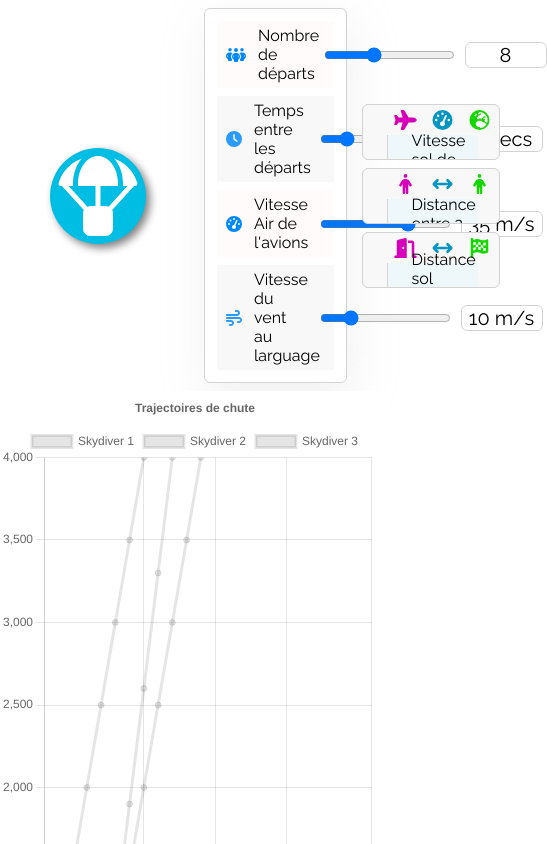
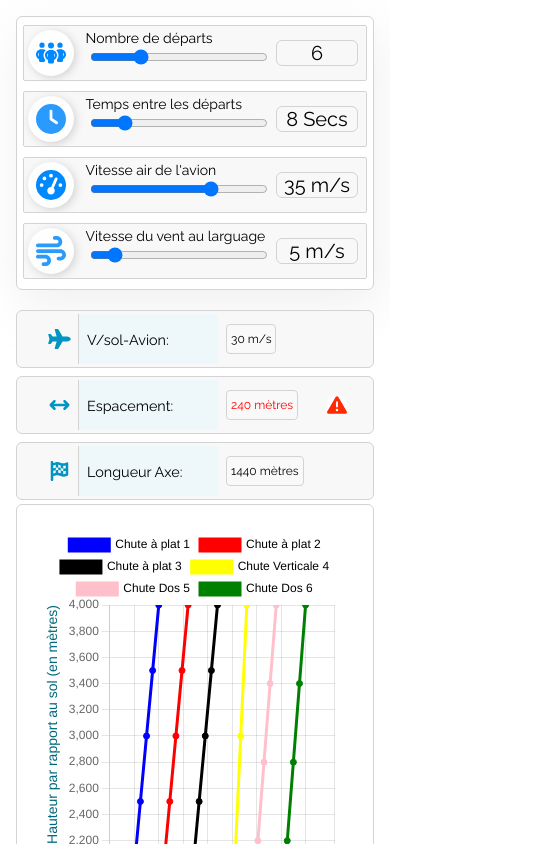
Before and after one commit to ClementBenezech/drop-simulator, a React (Create React App) app in the folder my-app/: page / in a window 390 px wide. Shown: the top 844 px of the page, 547 px wide, since content can reach past the window. Built offline with nearby package versions, Linux system fonts and the light colour scheme.

Commit message:
AUtomatically generated random skydiver types when changing number of exits. Added part of a mobile layout

```diff
--- a/my-app/package.json
+++ b/my-app/package.json
@@ -16,6 +16,7 @@
     "@types/react-dom": "^18.0.6",
     "chart.js": "^3.9.1",
     "faker": "^6.6.6",
+    "randomcolor": "^0.6.2",
     "react": "^18.2.0",
     "react-chartjs-2": "^4.3.1",
     "react-dom": "^18.2.0",
--- a/my-app/src/App.tsx
+++ b/my-app/src/App.tsx
@@ -1,10 +1,11 @@
-import React, { useState } from 'react';
+import React, { useCallback, useEffect, useState } from 'react';
 
 
 import { Header } from './components/Header/Header';
 import './App.css';
 import styled from "styled-components";
 import MainContent from './components/MainContent';
+import { devices } from './utils/sizes';
 
 export type Position = {
   id: string;
@@ -12,8 +13,9 @@ export type Position = {
   verticalSpeed: number;
 }
 
-export type SkydiverVerticalSpeed = {
+export type SkydiverSpeedParameters = {
   verticalSpeed: number;
+  name: string;
 }
 
 export type WindGradient = {
@@ -28,7 +30,7 @@ export type GlobalContext = {
     timeBetweenDrops: number;
     planeAirSpeedUponExit: number,
     frontWindVectorUponExit: number,
-    skydiversParameters: SkydiverVerticalSpeed[];
+    skydiversParameters: SkydiverSpeedParameters[];
     windGradientCollection: WindGradient[];
   },
   setProperties: {
@@ -42,23 +44,23 @@ export type GlobalContext = {
 
 }
 
+export const defaultSkydiversParameters: SkydiverSpeedParameters[] =
+  [
+    {
+      verticalSpeed: 50,
+      name: "Chute à plat",
+    },
+
+  ]
+
+
 export const defaultGlobalContext: GlobalContext = {
   getProperties: {
-    dropsByRun: 8,
+    dropsByRun: 6,
     timeBetweenDrops: 8,
     planeAirSpeedUponExit: 35,
-    frontWindVectorUponExit: 10,
-    skydiversParameters: [
-      {
-        verticalSpeed: 50,
-      },
-      {
-        verticalSpeed: 80,
-      },
-      {
-        verticalSpeed: 50,
-      },
-    ],
+    frontWindVectorUponExit: 0,
+    skydiversParameters: defaultSkydiversParameters,
     windGradientCollection: [
       {
         speed: 15, /* In m/s */
@@ -79,40 +81,69 @@ export const defaultGlobalContext: GlobalContext = {
 export const AppGlobalContext = React.createContext<GlobalContext>(defaultGlobalContext);
 
 export const AppContainer = styled.div`
-
+  display: flex;
+  flex-wrap: wrap;
+  justify-content: center;
+  padding: 16px;
+  box-sizing: border-box;
+  width: 100vw;
+  @media ${devices.mobile} {
+    flex-direction: column;
+  }
 `
-
+export type JumperType = {
+  verticalSpeed: number;
+  name: string;
+}
 
 
 function App() {
 
+  const jumperTypes: JumperType[] = [{
+    verticalSpeed: 100,
+    name: "Chute Verticale",
+  },
+  {
+    verticalSpeed: 50,
+    name: "Chute à plat",
+  },
+  {
+    verticalSpeed: 60,
+    name: "Chute Dos",
+  },
+  ]
+
+  const [dropsByRun, setDropsByRun] = useState<number>(6);
+
+  const getSkydiversParameters = useCallback(() => {
+    const skydiversParameters = []
+    for (let nbOfSkydivers = dropsByRun; nbOfSkydivers > 0; nbOfSkydivers--) {
+      skydiversParameters.push(
+        jumperTypes[Math.floor(Math.random() * 3)])
+    }
+    console.log(skydiversParameters)
+    return skydiversParameters;
+  }, [dropsByRun])
 
 
-  const [dropsByRun, setDropsByRun] = useState<number>(8);
   const [timeBetweenDrops, setTimeBetweenDrops] = useState<number>(8);
   const [planeAirSpeedUponExit, setPlaneAirSpeedUponExit] = useState<number>(35);
-  const [frontWindVectorUponExit, setFrontWindVectorUponExit] = useState<number>(10);
-  const [skydiversParameters, setSkydiversParameters] = useState<SkydiverVerticalSpeed[]>([
-    {
-      verticalSpeed: 50,
-    },
-    {
-      verticalSpeed: 70,
-    },
-    {
-      verticalSpeed: 50,
-    },
-  ]);
+  const [frontWindVectorUponExit, setFrontWindVectorUponExit] = useState<number>(5);
+  const [skydiversParameters, setSkydiversParameters] = useState<SkydiverSpeedParameters[]>(getSkydiversParameters());
   const [windGradientCollection, setWindGradientCollection] = useState<WindGradient[]>([{
     speed: 15, /* In m/s */
     startingAt: 4000,
     endingAt: 1000,
-  }]);
+  }],);
 
   console.log("Skydiver Data should be here")
 
+  useEffect(() => {
+    setSkydiversParameters(getSkydiversParameters())
+  }, [dropsByRun, getSkydiversParameters],)
+
   return (
-    <AppContainer className="App">
+    <AppContainer>
       <AppGlobalContext.Provider value={{ getProperties: { dropsByRun, timeBetweenDrops, skydiversParameters, windGradientCollection, planeAirSpeedUponExit, frontWindVectorUponExit }, setProperties: { setDropsByRun, setTimeBetweenDrops, setSkydiversParameters, setWindGradientCollection, setPlaneAirSpeedUponExit, setFrontWindVectorUponExit } }}>
         <Header />
         <MainContent />
--- a/my-app/src/components/Header/Header.style.tsx
+++ b/my-app/src/components/Header/Header.style.tsx
@@ -1,5 +1,6 @@
 import { FontAwesomeIcon } from "@fortawesome/react-fontawesome"
 import styled from "styled-components"
+import { devices } from "../../utils/sizes"
 
 export const StyledLogo = styled(FontAwesomeIcon)`
 width: 80px;
@@ -12,15 +13,22 @@ color:white;
 box-shadow: 4px 4px 8px grey;
 margin-left: 50px;
 margin-right: 50px;
+@media ${devices.mobile} {
+    display: none;
+  }
+
 `
 
 export const HeaderContainer = styled.div`
-  width: 100vw;
+  width: 100%;
   height: max-content;
   background: transparent;
   display: flex;
   align-items:center;
   font-family:"Raleway";
+  @media ${devices.mobile} {
+    flex-wrap: wrap;
+  }
 `
 
 export const InputsContainer = styled.div`
@@ -35,16 +43,34 @@ export const InputsContainer = styled.div`
     margin: 8px;
     border-radius: 6px;
     box-shadow: 4px 16px 46px #c7c7c746;
+    @media ${devices.mobile} {
+    width: 100%;
+    box-sizing: border-box;
+    overflow: hidden;
+    margin: 0;
+    padding: 4px 6px;
+    margin-bottom: 16px;
+  }
 `
 
 export const ComputedDataContainer = styled.div`
+
     display: flex;
     justify-content: space-evenly;
-    width: 65%;
+    width: 30%;
     align-items:center;
     color: black;
     height: 100%;
     flex-wrap: wrap;
+
+    @media ${devices.mobile} {
+    width: 100%;
+    box-sizing: border-box;
+    overflow: hidden;
+    margin: 0;
+    padding: 0;
+
+  }
 `
 
 
@@ -55,12 +81,21 @@ export const StyledKeyInfoLabel = styled.div`
     justify-content: flex-start;
     background: #b6efff27;
     border-left:1px solid lightgrey;;
-    width: 45%;
+    min-width: 180px;
     height: 50px;
-    font-size: 16px;
+    font-size: 0.9rem;
     padding: 0 24px;
     margin-left: 24px;
     text-align:left;
+    @media ${devices.mobile} {
+    width: 30%;
+    min-width: 140px;
+    box-sizing: border-box;
+    overflow: hidden;
+    margin: 0;
+    padding: 0 8px;
+
+  }
 
 `
 
@@ -78,26 +113,28 @@ export const StyledKeyInfoValue = styled.div`
     font-size: 12px;
 `
 
+export const StyledKeyValueLabelContainer = styled.div`
+    display:flex;
+    flex-wrap: wrap;
+    width: 70%;
+    align-items: center;
+ `
+
+
 export const StyledKeyInfoIcon = styled(FontAwesomeIcon)`
 display: flex;
 width: fill-available;
 align-items: center;
-    justify-content: space-between;
+justify-content: center;
 background: #f8f8f8;
 border: 1px solid transparent;
 border-radius: 2px;
 margin: 4px 0;
-
 width: 35px;
 color: #0095c3;
 font-size: 20px;
-    &:nth-child(1) {
-        color: #d700ba;
-        margin-left: 24px;
-    }
-    &:nth-child(3) {
-        color: #15d700;
-    }
+margin-left: 24px
+
 `
 
 export const StyledAlertIcon = styled(FontAwesomeIcon)`
@@ -117,7 +154,7 @@ export const StyledAlertIcon = styled(FontAwesomeIcon)`
 
 export const StyledOkIcon = styled(FontAwesomeIcon)`
 display: flex;
-    width: fill-available;
+width: fill - available;
 align-items: center;
 justify-content: space-between;
 background: #f8f8f8;
@@ -140,7 +177,11 @@ export const StyledKeyInfoContainer = styled.div`
 overflow: hidden;
 border-radius: 6px;
 margin: 4px 0;
-    height: 54px;
+height: 56px;
 width: 90%;
+@media ${devices.mobile} {
+    width: 100%;
+    flex-wrap: nowrap;
+}
 
 `
--- a/my-app/src/components/Header/Header.tsx
+++ b/my-app/src/components/Header/Header.tsx
@@ -21,31 +21,27 @@ export const Header = () => {
 
             <InputWithLabel min={1} max={20} unit="" icon={faPeopleGroup} label="Nombre de départs" value={AppContext.getProperties.dropsByRun} onChange={AppContext.setProperties.setDropsByRun} />
             <InputWithLabel min={0} max={50} unit="Secs" icon={faClockFour} label="Temps entre les départs" value={AppContext.getProperties.timeBetweenDrops} onChange={AppContext.setProperties.setTimeBetweenDrops} />
-            <InputWithLabel min={0} max={50} unit="m/s" icon={faGaugeHigh} label="Vitesse Air de l'avions" value={AppContext.getProperties.planeAirSpeedUponExit} onChange={AppContext.setProperties.setPlaneAirSpeedUponExit} />
+            <InputWithLabel min={0} max={50} unit="m/s" icon={faGaugeHigh} label="Vitesse air de l'avion" value={AppContext.getProperties.planeAirSpeedUponExit} onChange={AppContext.setProperties.setPlaneAirSpeedUponExit} />
             <InputWithLabel min={0} max={50} unit="m/s" icon={faWind} label="Vitesse du vent au larguage" value={AppContext.getProperties.frontWindVectorUponExit} onChange={AppContext.setProperties.setFrontWindVectorUponExit} />
 
         </S.InputsContainer>
         <S.ComputedDataContainer>
             <S.StyledKeyInfoContainer>
                 <S.StyledKeyInfoIcon icon={faPlane} />
-                <S.StyledKeyInfoIcon icon={faGaugeHigh} />
-                <S.StyledKeyInfoIcon icon={faEarthEurope} />
-                <div style={{ display: "flex", flexWrap: "wrap", width: "70%", alignItems: "center" }}>
-                    <S.StyledKeyInfoLabel>{`Vitesse sol de l'avion: `}</S.StyledKeyInfoLabel>
+                <S.StyledKeyValueLabelContainer>
+                    <S.StyledKeyInfoLabel>{`V/sol-Avion: `}</S.StyledKeyInfoLabel>
                     <S.StyledKeyInfoValue>{`${groundSpeedDuringDrop} m/s`}</S.StyledKeyInfoValue>
-                </div>
+                </S.StyledKeyValueLabelContainer>
             </S.StyledKeyInfoContainer>
             <S.StyledKeyInfoContainer>
-                <S.StyledKeyInfoIcon icon={faPerson} />
                 <S.StyledKeyInfoIcon icon={faArrowsLeftRight} />
-                <S.StyledKeyInfoIcon icon={faPerson} />
-                <div style={{ display: "flex", flexWrap: "wrap", width: "70%", alignItems: "center" }}>
-                    <S.StyledKeyInfoLabel>{`Distance entre 2 départs:`}</S.StyledKeyInfoLabel>
+                <S.StyledKeyValueLabelContainer>
+                    <S.StyledKeyInfoLabel>{`Espacement:`}</S.StyledKeyInfoLabel>
                     {horizontalSeparationDistanceIsTooShort ?
                         <S.StyledKeyInfoValue style={{ color: "red" }}>{` ${horizontalSeparationDistance}  mètres`}</S.StyledKeyInfoValue> :
                         <S.StyledKeyInfoValue >{` ${horizontalSeparationDistance} mètres`}</S.StyledKeyInfoValue>
                     }
-                </div>
+                </S.StyledKeyValueLabelContainer>
                 {horizontalSeparationDistanceIsTooShort && !horizontalSeparationDistanceIsFreakingDangerous &&
                     < S.StyledAlertIcon icon={faExclamationTriangle} />
                 }
@@ -58,14 +54,11 @@ export const Header = () => {
 
             </S.StyledKeyInfoContainer>
             <S.StyledKeyInfoContainer>
-
-                <S.StyledKeyInfoIcon icon={faDoorOpen} />
-                <S.StyledKeyInfoIcon icon={faArrowsLeftRight} />
                 <S.StyledKeyInfoIcon icon={faFlagCheckered} />
-                <div style={{ display: "flex", flexWrap: "wrap", width: "70%", alignItems: "center" }}>
-                    <S.StyledKeyInfoLabel>{`Distance sol parcourue sur axe:`}</S.StyledKeyInfoLabel>
+                <S.StyledKeyValueLabelContainer>
+                    <S.StyledKeyInfoLabel>{`Longueur Axe:`}</S.StyledKeyInfoLabel>
                     <S.StyledKeyInfoValue>{`${TotalRunDistance} mètres`}</S.StyledKeyInfoValue>
-                </div>
+                </S.StyledKeyValueLabelContainer>
                 {horizontalRunDistanceIsLong &&
                     <S.StyledAlertIcon icon={faExclamationTriangle} />
                 }
--- a/my-app/src/components/InputWithLabel/InputWithLabel.style.tsx
+++ b/my-app/src/components/InputWithLabel/InputWithLabel.style.tsx
@@ -1,20 +1,39 @@
 import { FontAwesomeIcon } from "@fortawesome/react-fontawesome"
 import styled from "styled-components"
+import { devices } from "../../utils/sizes"
 
 export const StyledInput = styled.input`
     width: 200px;
     border: none;
     border: 1px solid transparent;
-
+    position:relative;
     transition: 150ms border, 150ms color;
     color: #808080;
     text-align:center;
+
+    @media ${devices.mobile} {
+        position:absolute;
+        top:20px;
+        left:64px;
+        max-width: 45vw;
+    }
 `
 
 export const StyledIcon = styled(FontAwesomeIcon)`
     color: #2a9bfd;
+    width: 10%;
     margin: 0 4px;
-    margin-right: 12px;
+    margin-right: 0px;
+    box-sizing: border-box;
+    @media ${devices.mobile} {
+        font-size: 20px;
+        background: #fefefe;
+        height: 30px;
+        width: 30px;
+        padding: 8px;
+        border-radius: 50%;
+        box-shadow: 2px 2Px 8Px #d2d2d2;
+    }
 `
 
 export const StyledEditIcon = styled(FontAwesomeIcon)`
@@ -28,8 +47,17 @@ export const StyledEditIcon = styled(FontAwesomeIcon)`
 export const StyledLabel = styled.label`
     font-size: 16px;
     margin-right: 10px;
-    width: 50%;
+    width: 80%;
     text-align: left;
+    @media ${devices.mobile} {
+        font-size: 14px;
+        position:absolute;
+        top:4px;
+        left:18%;
+        width: 58%;
+        text-align: left;
+
+    }
 `
 
 export const StyledValue = styled.div`
@@ -51,12 +79,13 @@ export const InputContainer = styled.div`
     justify-content: space-between;
     background: #f8f8f8;
     padding: 4px;
-    border: 1px solid transparent;
+    border: 1px solid lightgrey;;
     border-radius: 2px;
+    position: relative;
+    margin: 4px 0;
+    height: 60px;
+    &:nth-child(odd) {
 
-    margin: 4px 0;
-    &:nth-child(odd) {
-        background: #fffbfb;
         ${StyledIcon} {
             color: #0088ff;
         }
@@ -75,4 +104,12 @@ export const InputContainer = styled.div`
             color: #3f3f3f;
         }
     }
+    @media ${devices.mobile} {
+    width: 100%;
+    box-sizing: border-box;
+    overflow: hidden;
+    margin-bottom: 6px;
+    padding: 0;
+    height: 56px;
+  }
 `
--- a/my-app/src/components/InputWithLabel/InputWithLabel.tsx
+++ b/my-app/src/components/InputWithLabel/InputWithLabel.tsx
@@ -1,7 +1,4 @@
 import { IconProp } from "@fortawesome/fontawesome-svg-core";
-import { FontAwesomeIconProps } from "@fortawesome/react-fontawesome";
-import ReactSlider from 'react-slider'
-import { faPen } from "@fortawesome/free-solid-svg-icons";
 import * as React from "react";
 import * as S from "./InputWithLabel.style"
 
@@ -13,6 +10,7 @@ export type InputWithLabelProps = {
     max: number,
     unit: string,
     onChange: (value: string) => void;
+
 
 
 }
--- a/my-app/src/components/MainContent.tsx
+++ b/my-app/src/components/MainContent.tsx
@@ -3,6 +3,7 @@ import { AppGlobalContext } from "../App"
 import styled from "styled-components"
 import { faker } from '@faker-js/faker';
 import { SkydiverParameters } from "../utils/getSkydiverData";
+
 import {
     Chart as ChartJS,
     LinearScale,
@@ -12,8 +13,10 @@ import {
     Tooltip,
     Legend,
 } from 'chart.js';
-import { Scatter } from 'react-chartjs-2';
+import { Bubble, Scatter } from 'react-chartjs-2';
 import { getSkydiverData } from "../utils/getSkydiverData";
+
+var randomColor = require('randomcolor'); // import the script
 
 ChartJS.register(
     LinearScale,
@@ -30,18 +33,23 @@ ChartJS.register(
 export type Dataset = {
     label: string;
     data: { x: number, y: number }[];
-    /*borderColor: 'rgb(255, 99, 132)',
-    backgroundColor: 'rgba(255, 99, 132, 0.5)',*/
+    borderColor: string,
+    backgroundColor: string,
     showLine: boolean;
 }
 
 
 export const MainContentContainer = styled.div`
-  width: 100vw;
-  height: 70vh;
-  position:relative;
-  overflow: hidden;
-  background: white;
+width: 100%;
+
+height: 70vh;
+position:relative;
+overflow: hidden;
+background: white;
+border: 1px solid lightgrey;
+padding: 24px;
+box-sizing: border-box;
+border-radius: 6px;
 
 `
 
@@ -54,10 +62,13 @@ export const MainContent = () => {
         AppContext.getProperties.skydiversParameters.forEach((skydiver, index) => {
             const horizontalStartingPoint = index * horizontalSeparationDistance;
             const skydiverId = index + 1;
+            const color: string[] = ['blue', 'red', 'black', 'yellow', 'pink', "green", 'orange', 'brown', 'grey', "purple"]
             datasets.push(
                 {
-                    label: `Skydiver ${skydiverId}`,
+                    label: `${skydiver.name} ${skydiverId}`,
                     data: getSkydiverData({ horizontalStartingPoint: horizontalStartingPoint, verticalSpeed: skydiver.verticalSpeed, windSpeed: AppContext.getProperties.frontWindVectorUponExit }),
+                    borderColor: color[index],
+                    backgroundColor: color[index],
                     showLine: true,
                 }
             )
@@ -72,7 +83,6 @@ export const MainContent = () => {
     const groundSpeedDuringDrop = AppContext.getProperties.planeAirSpeedUponExit - AppContext.getProperties.frontWindVectorUponExit;
     const horizontalSeparationDistance = groundSpeedDuringDrop * AppContext.getProperties.timeBetweenDrops;
     const TotalRunDistance = horizontalSeparationDistance * AppContext.getProperties.dropsByRun
-
     const skydiversDatasets = generateSkydiversDataSet(horizontalSeparationDistance);
 
     const options = {
@@ -82,9 +92,19 @@ export const MainContent = () => {
         plugins: {
             legend: {
                 position: 'top' as const,
+                align: 'center' as const,
+                backgroundColor: "red",
+                labels: {
+                    color: "black",
+                    backgroundColor: "red",
+                    borderColor: "blue",
+                }
             },
             title: {
-                display: true,
+                display: false,
+                background: "blue",
+                position: 'bottom' as const,
+                align: 'end' as const,
                 text: 'Trajectoires de chute',
             },
         },
@@ -92,13 +112,36 @@ export const MainContent = () => {
             x: {
                 max: TotalRunDistance,
                 min: (-AppContext.getProperties.frontWindVectorUponExit * 60) - 100,
+                ticks: {
+                    stepSize: 100,
+                },
+                title: {
+                    display: true,
+                    text: "Distance horizontale par rapport au point de larguage (en mètres)",
+                    color: "#00687c",
+                    align: "end" as const,
+                    font: {
+                        size: 14,
+                        weight: "500",
+                    }
+                }
 
             },
             y: {
                 max: 4000,
                 min: 1000,
                 ticks: {
-                    stepSize: 500,
+                    stepSize: 200,
+                },
+                title: {
+                    display: true,
+                    text: "Hauteur par rapport au sol (en mètres)",
+                    color: "#00687c",
+                    align: "end" as const,
+                    font: {
+                        size: 14,
+                        weight: "500",
+                    }
                 }
             },
 
@@ -110,7 +153,7 @@ export const MainContent = () => {
 
     return (
         < MainContentContainer  >
-            <Scatter options={options} data={skydiversDatasets} />;
+            <Scatter options={options} data={skydiversDatasets} />
         </MainContentContainer >
     )
 
--- a/my-app/src/utils/getSkydiverData.tsx
+++ b/my-app/src/utils/getSkydiverData.tsx
@@ -9,7 +9,7 @@ export const getSkydiverData = ({ horizontalStartingPoint, verticalSpeed, windSp
     const skydiverDataset = [];
     let currentHorizontalDistance = horizontalStartingPoint
 
-    for (let freefallDistance = 0; freefallDistance < 3000;) {
+    for (let freefallDistance = 0; freefallDistance < 3500;) {
         const currentHeight = 4000 - freefallDistance;
         skydiverDataset.push({ x: currentHorizontalDistance, y: currentHeight })
         freefallDistance += 10 * verticalSpeed;
--- /dev/null
+++ b/my-app/src/utils/sizes.ts
@@ -0,0 +1,9 @@
+
+
+export const sizes = {
+  mobile: '1024px',
+}
+
+export const devices = {
+    mobile: `(max-width: ${sizes.mobile})`,
+}
```
Also changed, not shown: 1 other file (tests, documents, lock files or other folders). Lines whose indentation alone changed are shown as unchanged.
